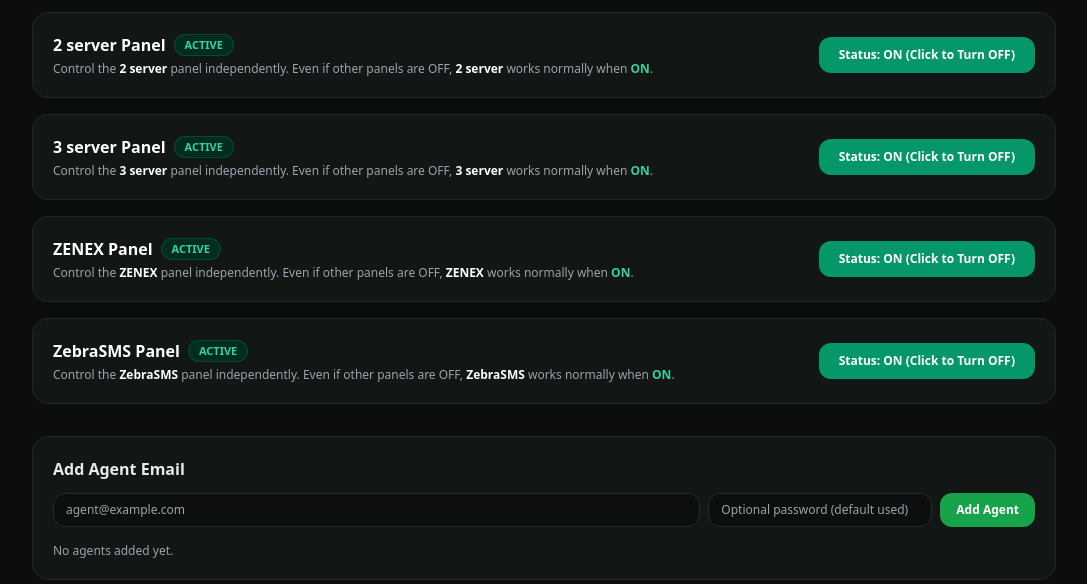
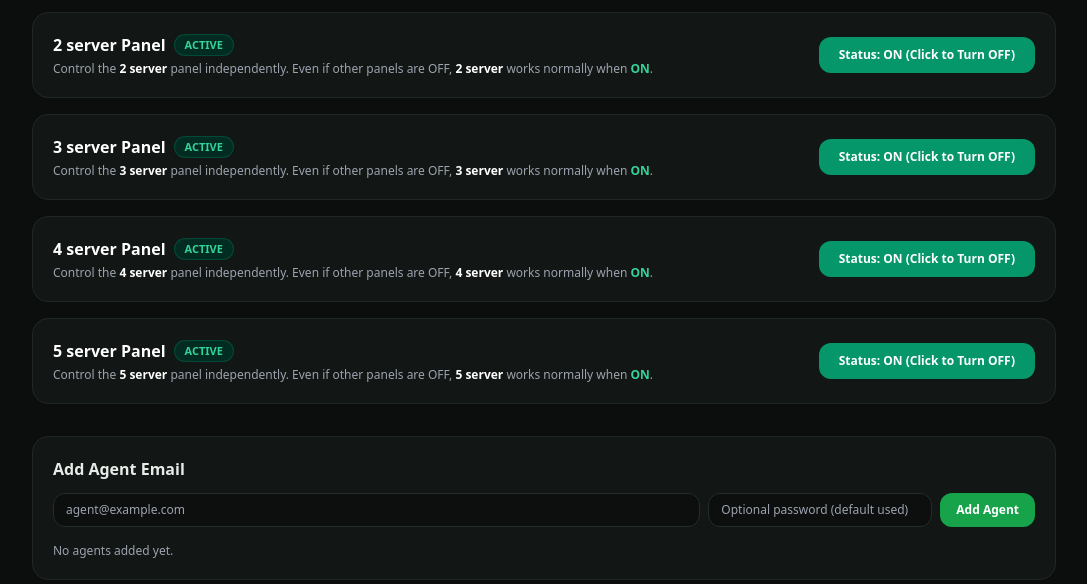
Before and after one commit to mrifathossen57-svg/Free-ai, a Flask app: page /admin in a window 1280 px wide. Shown: the part 328-912 px from the top of the page, without its empty margins (96-1183 px from the left). Run offline with Flask 3, Linux system fonts and the light colour scheme; the visitor is signed in with stand-in values (Sample User, id 1); data comes from the database, SQL or seed files in the repository; data that the repository does not hold is empty; some libraries are stand-ins or nearby versions.

Commit message:
Update admin_panel.html

```diff
--- a/templates/admin_panel.html
+++ b/templates/admin_panel.html
@@ -38,8 +38,8 @@
       {"key": "1", "title": "1 server", "active": voltx_panel_active},
       {"key": "2", "title": "2 server", "active": panel_2_active if panel_2_active is defined else true},
       {"key": "3", "title": "3 server", "active": panel_3_active if panel_3_active is defined else true},
-      {"key": "4", "title": "ZENEX", "active": panel_4_active if panel_4_active is defined else true},
-      {"key": "5", "title": "ZebraSMS", "active": panel_5_active if panel_5_active is defined else true}
+      {"key": "4", "title": "4 server", "active": panel_4_active if panel_4_active is defined else true},
+      {"key": "5", "title": "5 server", "active": panel_5_active if panel_5_active is defined else true}
     ] %}
 
     {% for p in panels_ui %}
@@ -210,7 +210,7 @@
         <div class="p-3 rounded-xl bg-[#0c0f0d] flex flex-wrap items-center justify-between gap-2">
           <div>
             <span class="font-mono text-white font-semibold">{{ log.number_val }}</span>
-            • Panel: <span class="text-sky-400">Panel {{ log.panel_key or '1' }}</span>
+            • Server: <span class="text-sky-400">{{ log.panel_key or '1' }} server</span>
             • Country: <span class="text-amber-300">{{ log.country }}</span>
             • Service: <span class="text-emerald-400">{{ log.service }}</span>
             • User: {{ log.user_email }}
```
